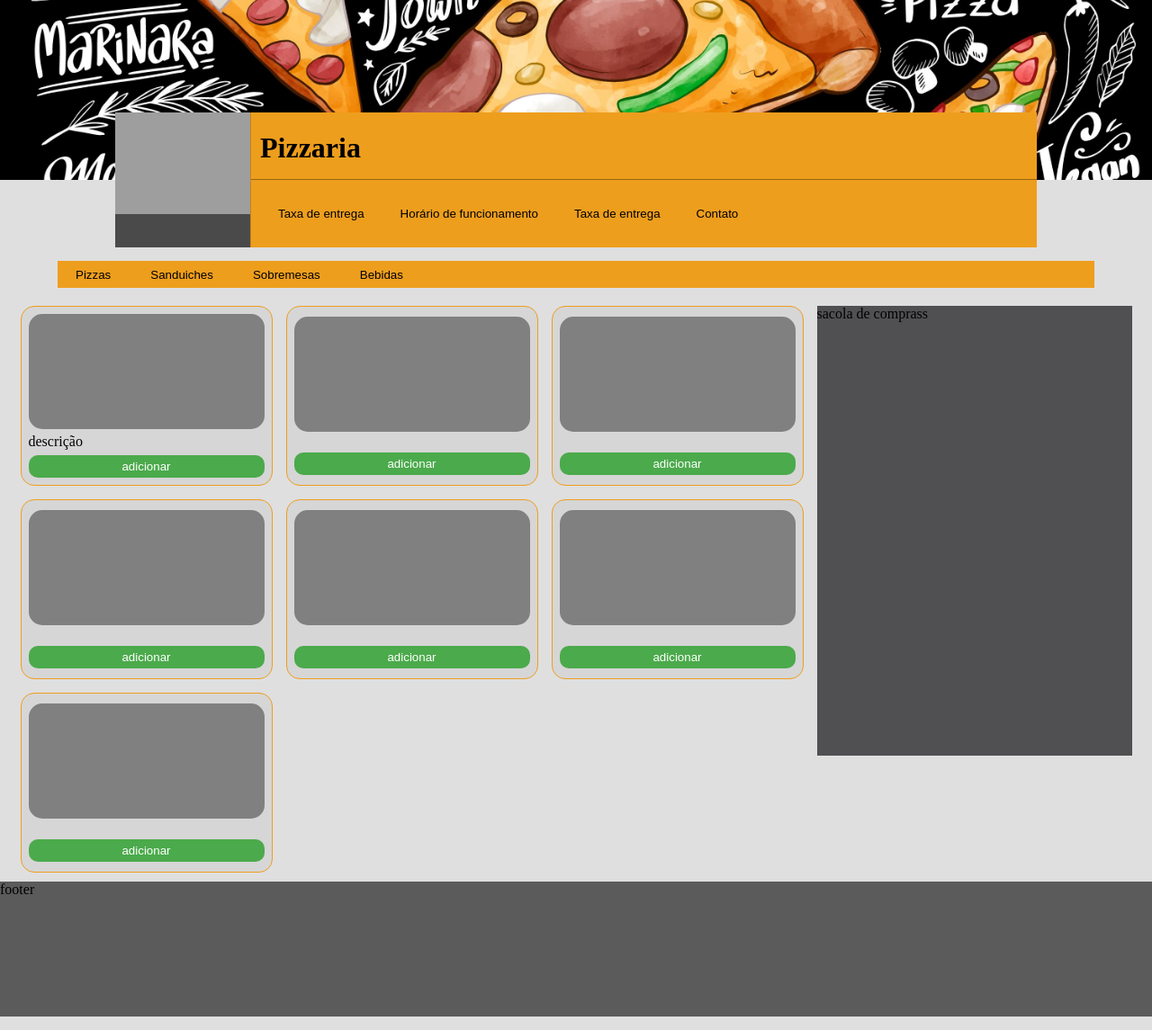
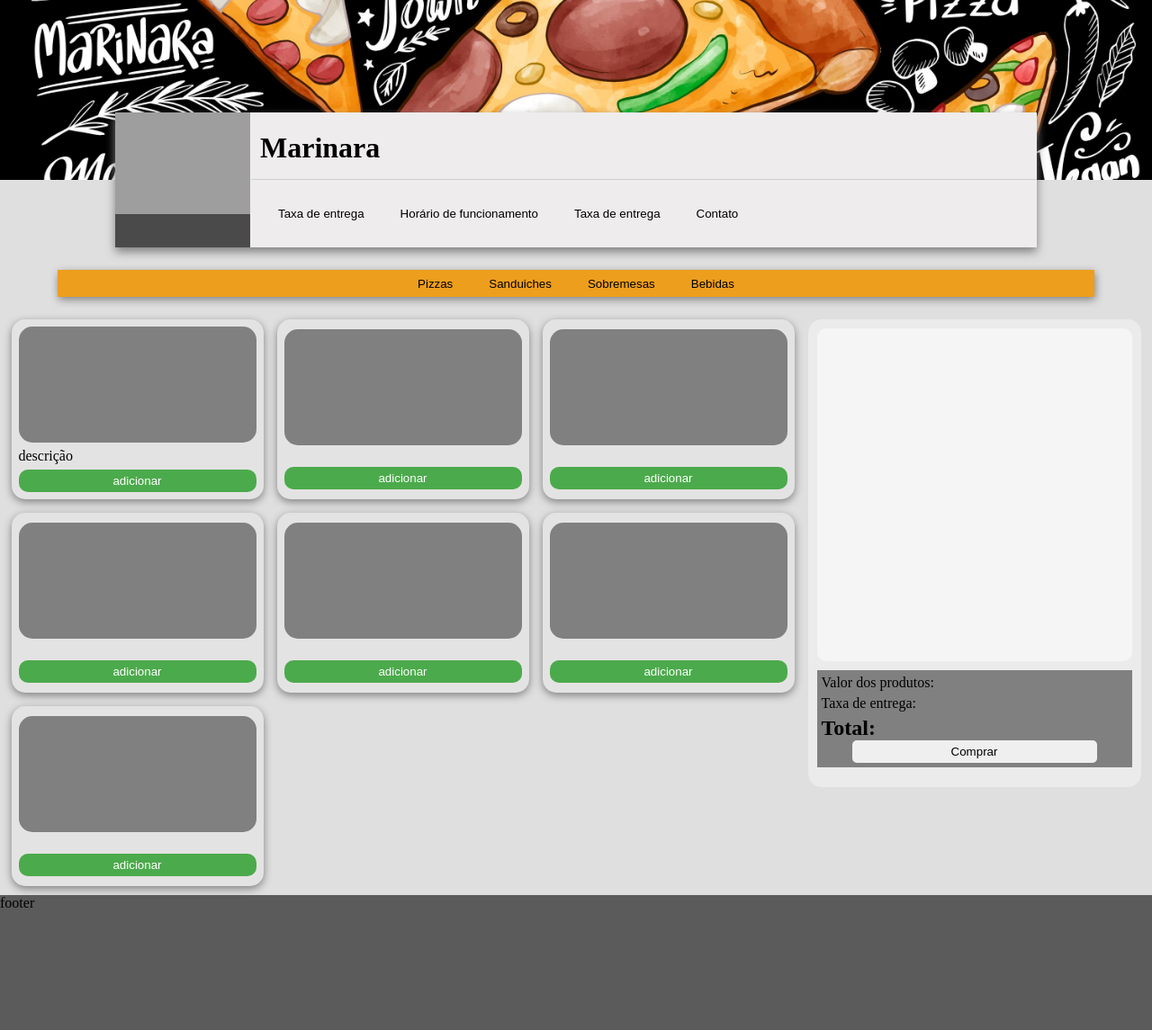
Before and after one commit to JonasLevy/pizzaria-javaScript-vanilla, a plain HTML site: page index.html in a window 1280 px wide. Shown: the whole page at 90% size. Drawn offline with Linux system fonts and the light colour scheme; grey boxes are pictures that could not be loaded.

Commit message:
Fiz as estilizações dos componentes sacola, adicionei sombras nos elementos produtos, nav, e header

```diff
--- a/index.html
+++ b/index.html
@@ -14,7 +14,7 @@
             </div>
             <div class="info">
                 <div class="nomeEmpresa">
-                    <h1>Pizzaria</h1>
+                    <h1>Marinara</h1>
                 </div>
                 <div class="infoFuncionamento">
                     <button>Taxa de entrega</button>
@@ -71,7 +71,17 @@
             </div>
         </div>
         <aside class="sacola">
-            sacola de comprass
+            <div class="listProd"></div>
+            <div class="total">
+                <p>Valor dos produtos:</p>
+                <p>Taxa de entrega:</p>
+                <div class="checkout">
+                    <h2>Total:</h2>
+                    <button>Comprar</button>
+
+                </div>
+
+            </div>
         </aside>
     </section>
     <footer>
--- a/style.css
+++ b/style.css
@@ -24,6 +24,8 @@ header{
         background-color: rgb(97, 90, 90);
         margin-bottom: -75px ;
         display: flex;
+        box-shadow: 0px 5px 10px gray;
+
 
         .img{
             min-height: 150px;
@@ -40,8 +42,8 @@ header{
             justify-content: space-around;
             height: 100%;
             width: 100%;
-            border-left: 1px solid #b87b19c0 ;
-            background-color: #ee9e1d;
+            border-left: 1px solid #eeecec;
+            background-color: #eeecec;
 
 
 
@@ -50,7 +52,7 @@ header{
                 width: 100%;
                 padding-left: 10px;
                 box-sizing: border-box;
-                border-bottom: 1px solid #7e5512c2 ;
+                border-bottom: 1px solid #b4b4b483 ;
 
             }
             .infoFuncionamento{
@@ -82,10 +84,12 @@ header{
     width: 90%;
     height: 30px;
     background-color: #EE9E1D;
-    margin: 90px auto 10px auto;
+    margin: 100px auto 15px auto;
     position: sticky;
     top:5px;
-
+    box-shadow: 1px 3px 10px gray;
+    display: flex;
+justify-content: center;
     button{
         background-color: #00000000;
         border: none;
@@ -116,16 +120,19 @@ section{
         grid-template-columns: repeat(auto-fit, minmax(250px,1fr));
         gap: 15px;
 
+
         .produto{
-            background-color: rgb(214, 214, 214);
+            background-color: rgb(228, 227, 227);
             height: 200px;
-            border: 1px solid #EE9E1D;
             border-radius: 15px;
             padding: 8px;
             box-sizing: border-box;
             display: flex;
             flex-direction: column;
             justify-content: space-around;
+            box-shadow: 0px 3px 10px gray;
+
+
 
             .imagem{
                 height: 70%;
@@ -150,14 +157,60 @@ section{
             }
 
         }
+        .produto:hover{
+            box-shadow: 0px 3px 15px rgb(102, 102, 102);
+
+        }
 
     }
     .sacola{
         width: 350px;
         height: 500px;
-        background-color: rgb(80, 80, 82);
+        background-color: rgb(235, 235, 235);
         position: sticky;
         top: 40px;
+        border-radius: 15px;
+        padding: 10px;
+        display: flex;
+        flex-direction: column;
+
+        .listProd{
+            width: 100%;
+            height: 370px;
+            background-color: rgb(245, 245, 245);
+            border-radius: 10px;
+            margin: 0 auto;
+        }
+
+        .total{
+            background-color: gray;
+            gap: 5px;
+            display: grid;
+            margin-top: 10px;
+            padding: 5px;
+            p{
+                margin: 0px;
+            }
+
+            h2{
+                margin: 0px;
+            }
+
+
+            .checkout{
+
+                button{
+                    display: grid;
+                    justify-self: center;
+                    width: 80%;
+                    padding: 5px;
+                    border-radius: 5px;
+                    border: none;
+                }
+
+
+            }
+        }
 
     }
 }
```
